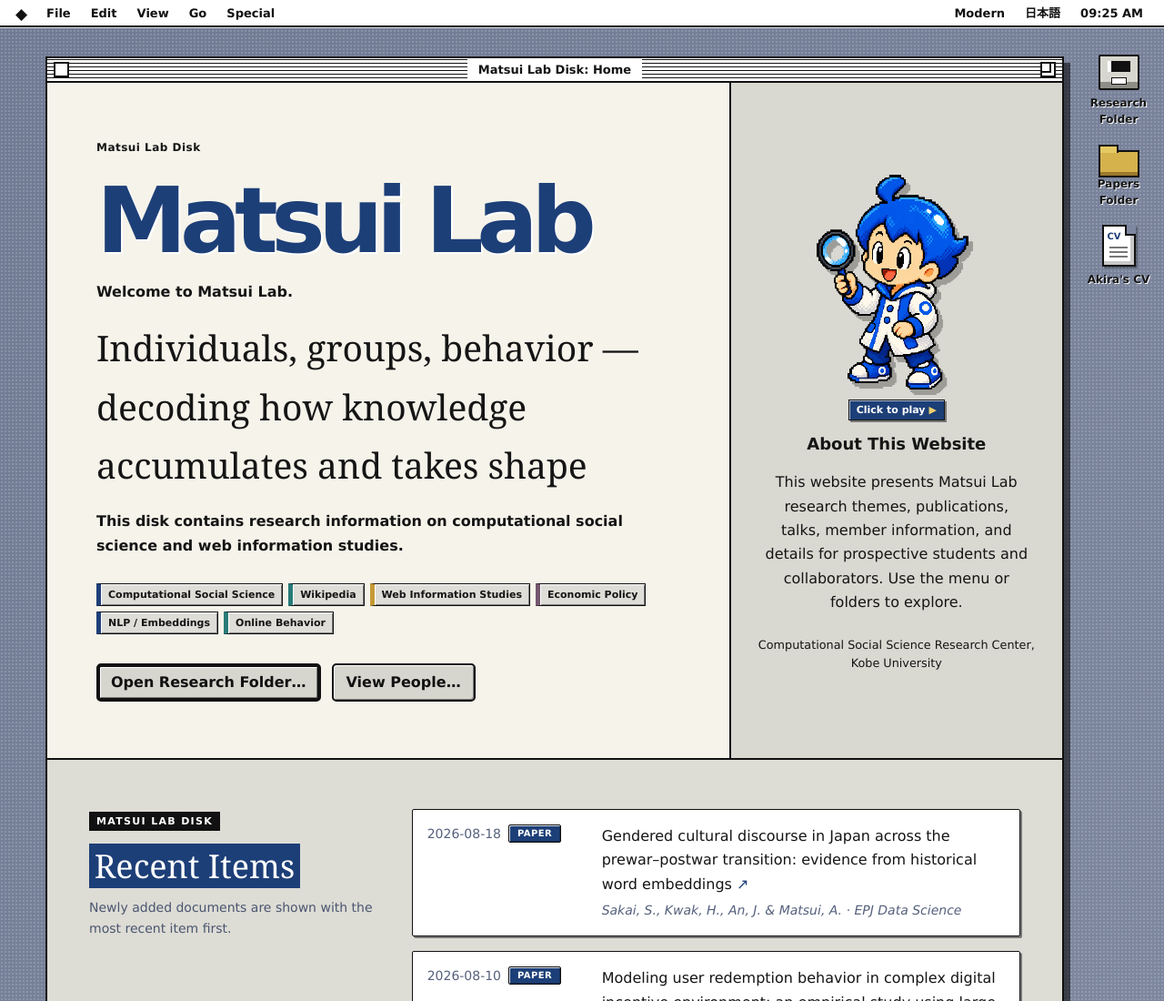
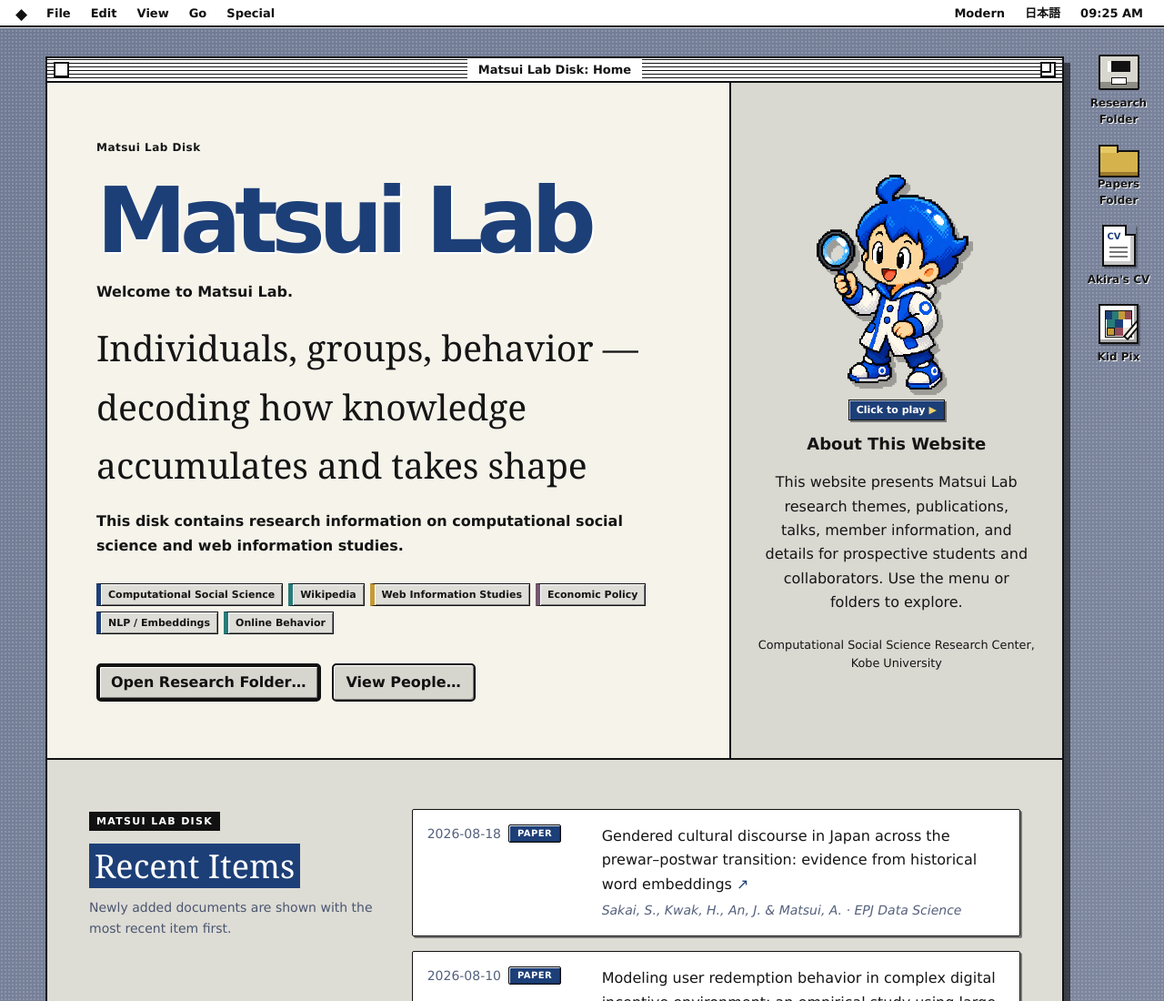
Before and after one commit to Akira55/matsui-lab, an Astro site: page / in a window 1280 px wide. Shown: the top 1100 px of the page at 91% size. Built offline with nearby package versions, Linux system fonts and the light colour scheme; Astro itself is replaced by a stand-in of ours.

Commit message:
feat: add Kid Pix desktop shortcut

```diff
--- a/src/components/Header.astro
+++ b/src/components/Header.astro
@@ -59,6 +59,7 @@ const items = [
       <a href={homeHref}>{locale === 'ja' ? 'この松井研究室について…' : 'About Matsui Lab…'}</a>
       <span class="menu-rule"></span>
       <a href={site.socials.cv} target="_blank" rel="noopener noreferrer">Akira's CV</a>
+      <a href="https://kidpix.app/ja.html" target="_blank" rel="noopener noreferrer">{locale === 'ja' ? 'キッドピクスを開く' : 'Open Kid Pix'}</a>
       <span class="menu-rule"></span>
       <a href={modernHref}>{locale === 'ja' ? 'モダン版へ切り替え' : 'Switch to Modern Site'}</a>
       <span class="menu-rule"></span>
--- a/src/layouts/Layout.astro
+++ b/src/layouts/Layout.astro
@@ -90,6 +90,7 @@ const bootCharacterSrc = u('/charactor-pixel.png');
         <a href={researchHref} class="desktop-icon"><span class="mac-icon disk-icon" aria-hidden="true"></span><span>{locale === 'ja' ? '研究フォルダ' : 'Research Folder'}</span></a>
         <a href={papersHref} class="desktop-icon"><span class="mac-icon folder-icon" aria-hidden="true"></span><span>{locale === 'ja' ? '論文フォルダ' : 'Papers Folder'}</span></a>
         <a href={site.socials.cv} target="_blank" rel="noopener noreferrer" class="desktop-icon"><span class="mac-icon document-icon" aria-hidden="true"><span>CV</span></span><span>Akira's CV</span></a>
+        <a href="https://kidpix.app/ja.html" target="_blank" rel="noopener noreferrer" class="desktop-icon"><span class="mac-icon kidpix-icon" aria-hidden="true"><span></span></span><span>{locale === 'ja' ? 'キッドピクス' : 'Kid Pix'}</span></a>
       </aside>
       <div class="mac-window" data-mac-window>
         <div class="mac-titlebar" data-window-handle>
--- a/src/styles/global.css
+++ b/src/styles/global.css
@@ -230,6 +230,41 @@ body.is-window-closed .desktop-reopen { display: grid; animation: desktop-icon-i
 .document-icon::before { content: ""; position: absolute; top: -2px; right: -2px; width: 12px; height: 12px; background: var(--mac-gray); border-left: 2px solid #111; border-bottom: 2px solid #111; }
 .document-icon::after { content: ""; position: absolute; left: 6px; right: 7px; bottom: 8px; height: 2px; background: #777; box-shadow: 0 -5px #777, 0 -10px #777; }
 .document-icon > span { position: absolute; z-index: 1; left: 4px; top: 5px; color: var(--mac-blue); font: 900 10px Chicago, Charcoal, Geneva, sans-serif; }
+.kidpix-icon {
+  width: 44px;
+  height: 44px;
+  overflow: hidden;
+  background: #fff;
+  border: 2px solid #111;
+  box-shadow: inset -3px -3px #aaa, 2px 2px rgba(0,0,0,.3);
+}
+.kidpix-icon::before {
+  content: "";
+  position: absolute;
+  inset: 5px;
+  background:
+    linear-gradient(90deg, #1d3f78 0 25%, #287b78 25% 50%, #c59a36 50% 75%, #934957 75%),
+    #fff;
+  background-size: 100% 9px;
+  background-repeat: no-repeat;
+  border: 1px solid #111;
+  box-shadow: inset 0 -10px #e8e6de;
+}
+.kidpix-icon::after {
+  content: "";
+  position: absolute;
+  z-index: 1;
+  right: 9px;
+  bottom: 4px;
+  width: 7px;
+  height: 29px;
+  background: #f5f3ea;
+  border: 2px solid #111;
+  box-shadow: inset 0 5px var(--mac-blue);
+  transform: rotate(40deg);
+  transform-origin: bottom;
+}
+.kidpix-icon > span { position: absolute; z-index: 2; left: 7px; bottom: 7px; width: 9px; height: 9px; background: var(--mac-gold); border: 1px solid #111; box-shadow: 9px 0 var(--mac-red), 0 -9px var(--mac-teal), 9px -9px var(--mac-blue); }
 
 #main { min-height: 62vh; background: var(--mac-paper); }
 .font-display { font-family: Chicago, Charcoal, Geneva, Osaka, "Hiragino Kaku Gothic ProN", sans-serif !important; }
```
